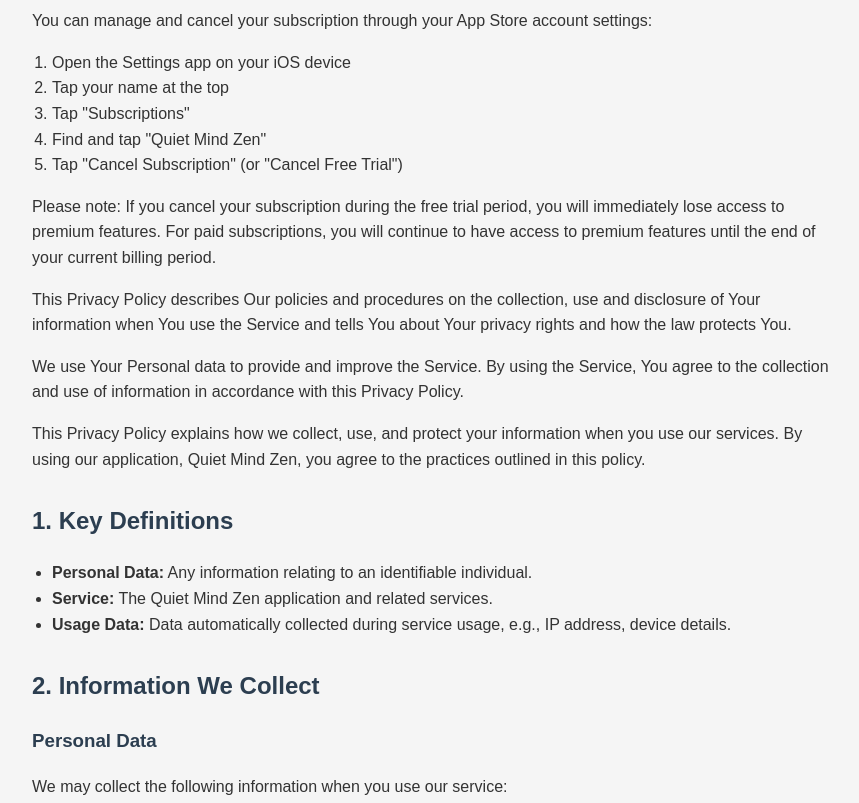
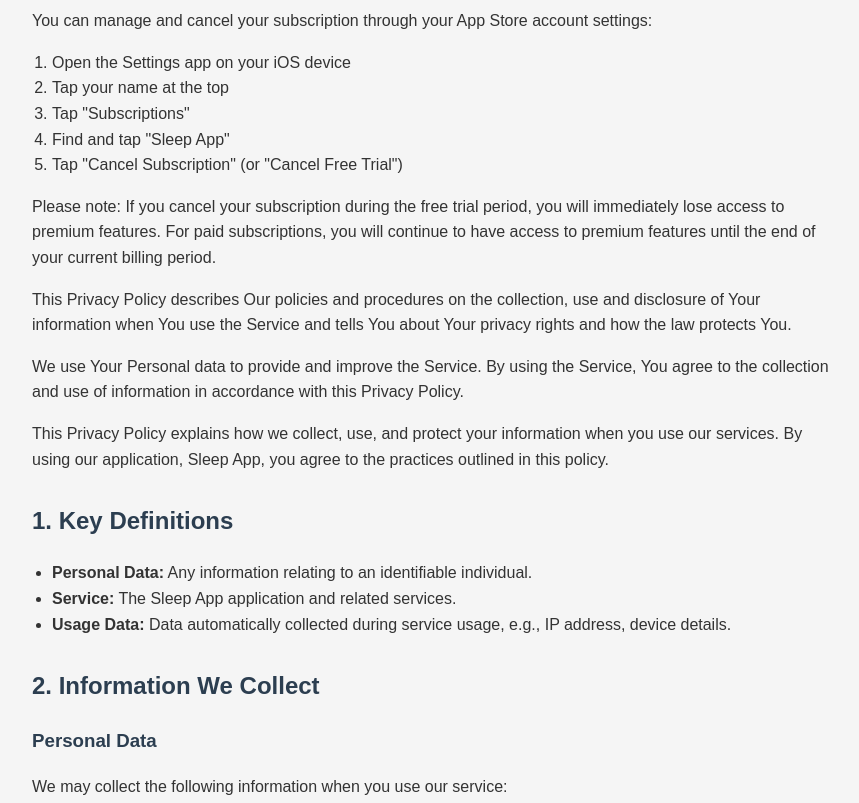
Before and after one commit to devsphere-apps/quiet-mind-zen-privacy-policy, a plain HTML site: page index.html in a window 1280 px wide. Shown: the part 380-1183 px from the top of the page, without its empty margins (208-1067 px from the left). Drawn offline with Linux system fonts and the light colour scheme.

Commit message:
Update index.html

```diff
--- a/index.html
+++ b/index.html
@@ -44,19 +44,19 @@
     <li>Open the Settings app on your iOS device</li>
     <li>Tap your name at the top</li>
     <li>Tap "Subscriptions"</li>
-    <li>Find and tap "Quiet Mind Zen"</li>
+    <li>Find and tap "Sleep App"</li>
     <li>Tap "Cancel Subscription" (or "Cancel Free Trial")</li>
 </ol>
 <p>Please note: If you cancel your subscription during the free trial period, you will immediately lose access to premium features. For paid subscriptions, you will continue to have access to premium features until the end of your current billing period.</p>
 <p>This Privacy Policy describes Our policies and procedures on the collection, use and disclosure of Your information when You use the Service and tells You about Your privacy rights and how the law protects You.</p>
 <p>We use Your Personal data to provide and improve the Service. By using the Service, You agree to the collection and use of information in accordance with this Privacy Policy.</p>
 
-<p>This Privacy Policy explains how we collect, use, and protect your information when you use our services. By using our application, Quiet Mind Zen, you agree to the practices outlined in this policy.</p>
+<p>This Privacy Policy explains how we collect, use, and protect your information when you use our services. By using our application, Sleep App, you agree to the practices outlined in this policy.</p>
 
 <h2>1. Key Definitions</h2>
 <ul>
     <li><strong>Personal Data:</strong> Any information relating to an identifiable individual.</li>
-    <li><strong>Service:</strong> The Quiet Mind Zen application and related services.</li>
+    <li><strong>Service:</strong> The Sleep App application and related services.</li>
     <li><strong>Usage Data:</strong> Data automatically collected during service usage, e.g., IP address, device details.</li>
 </ul>
 
@@ -96,7 +96,7 @@
 </ul>
 <p>To delete your account, follow these steps:</p>
 <ol>
-    <li>Log in to the Quiet Mind Zen app</li>
+    <li>Log in to the Sleep App app</li>
     <li>Go to the "More" tab</li>
     <li>Select "Delete Account" and confirm</li>
 </ol>
```
